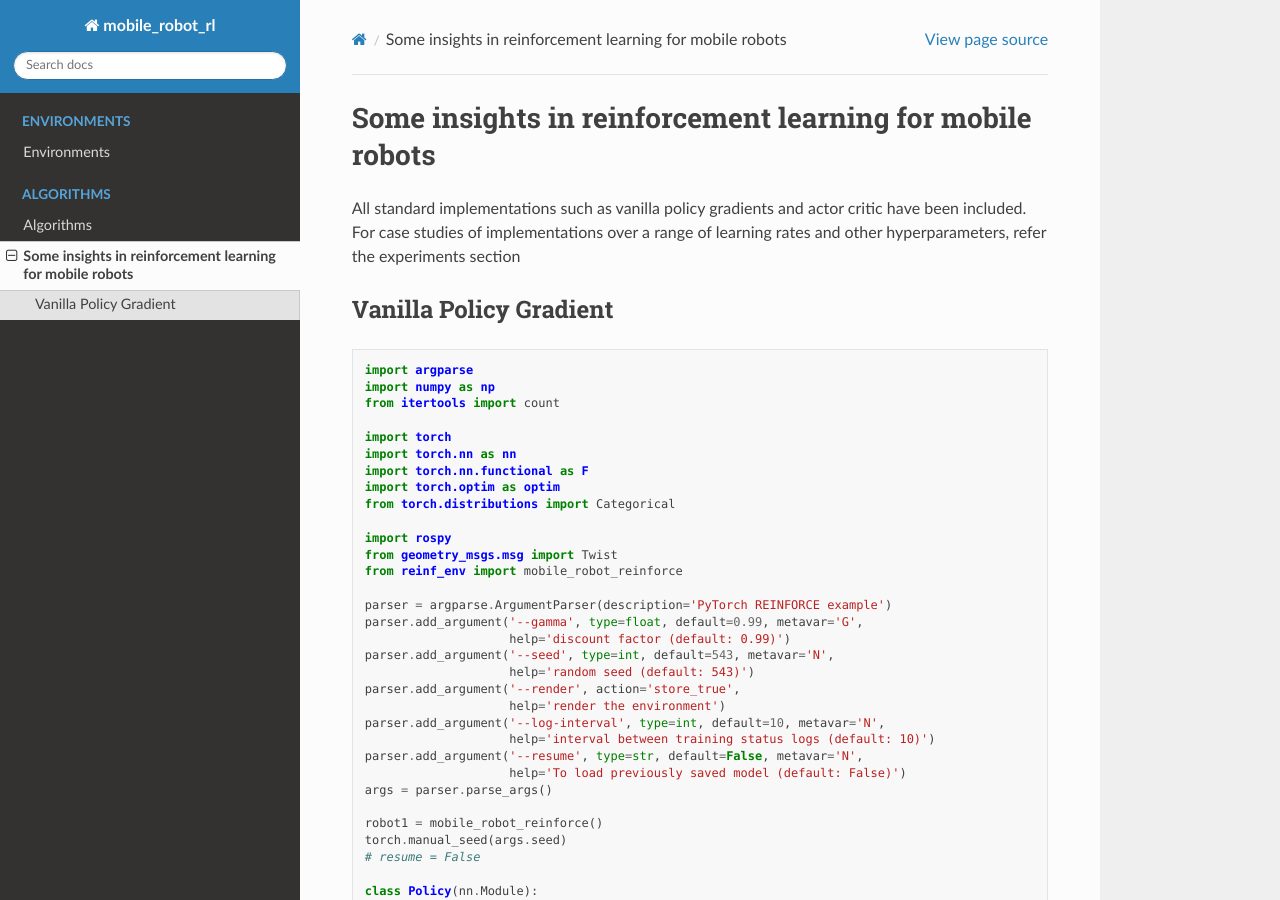
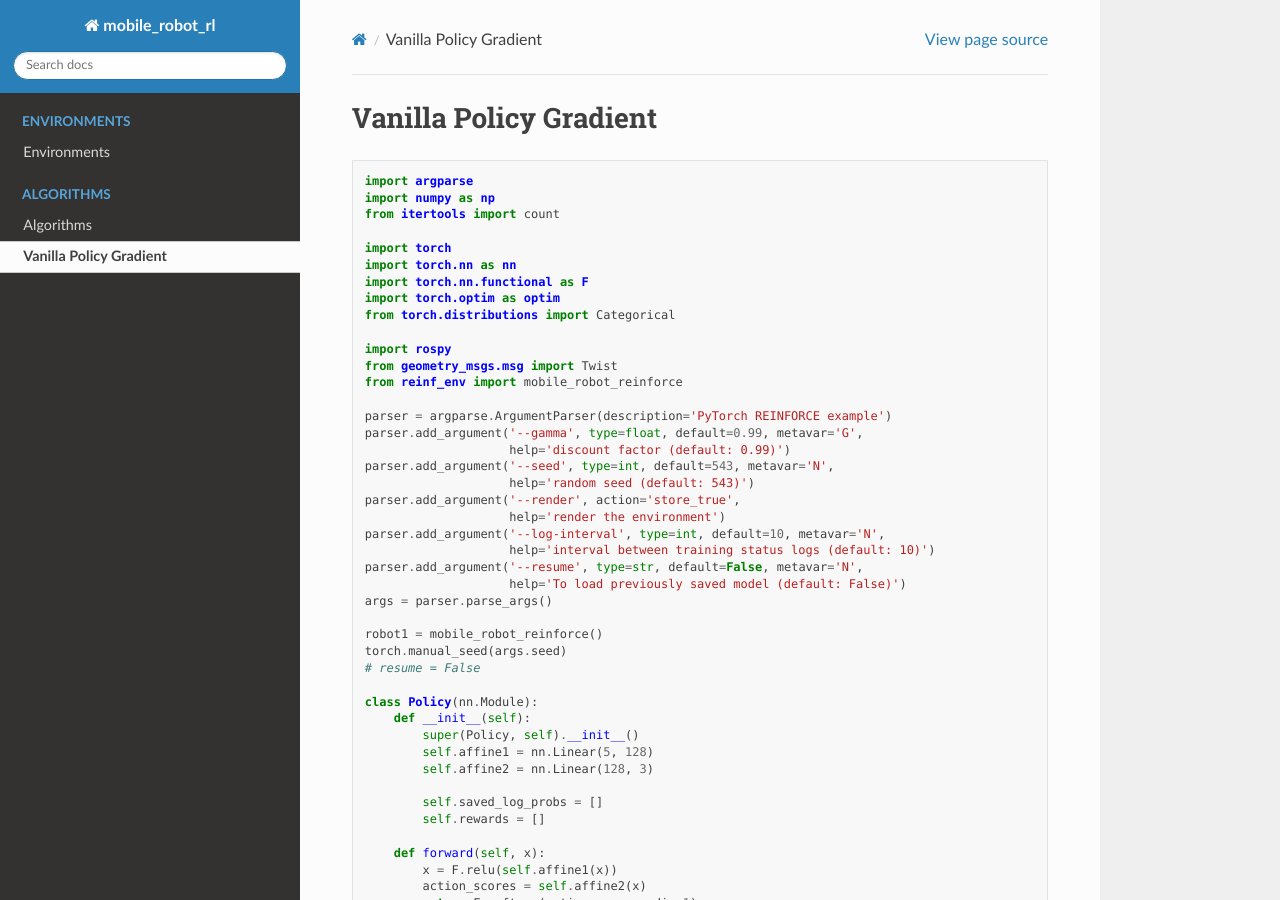
Before and after one commit to sarath-menon/robot_learning, a Sphinx documentation site: the page built from docs/algorithms/vanilla_policy_grad.rst, in a window 1280 px wide and 900 px high. Built offline with Sphinx 7.4.7 and the Read the Docs theme 2.0.0, drawn with Linux system fonts in a browser that asks for light colours.

```diff
--- a/docs/algorithms/index.rst
+++ b/docs/algorithms/index.rst
@@ -13,4 +13,4 @@ Contents
    :maxdepth: 1
    :caption:
 
-   vanilla_policy_grad
+   algorithms/vanilla_policy_grad
--- a/docs/algorithms/vanilla_policy_grad.rst
+++ b/docs/algorithms/vanilla_policy_grad.rst
@@ -1,11 +1,3 @@
-#########################
-Some insights in reinforcement learning for mobile robots
-#########################
-
-All standard implementations such as vanilla policy gradients and actor critic have been included. For
-case studies of implementations over a range of learning rates and other hyperparameters, refer the
-experiments section
-
 Vanilla Policy Gradient
 ============
 
```
